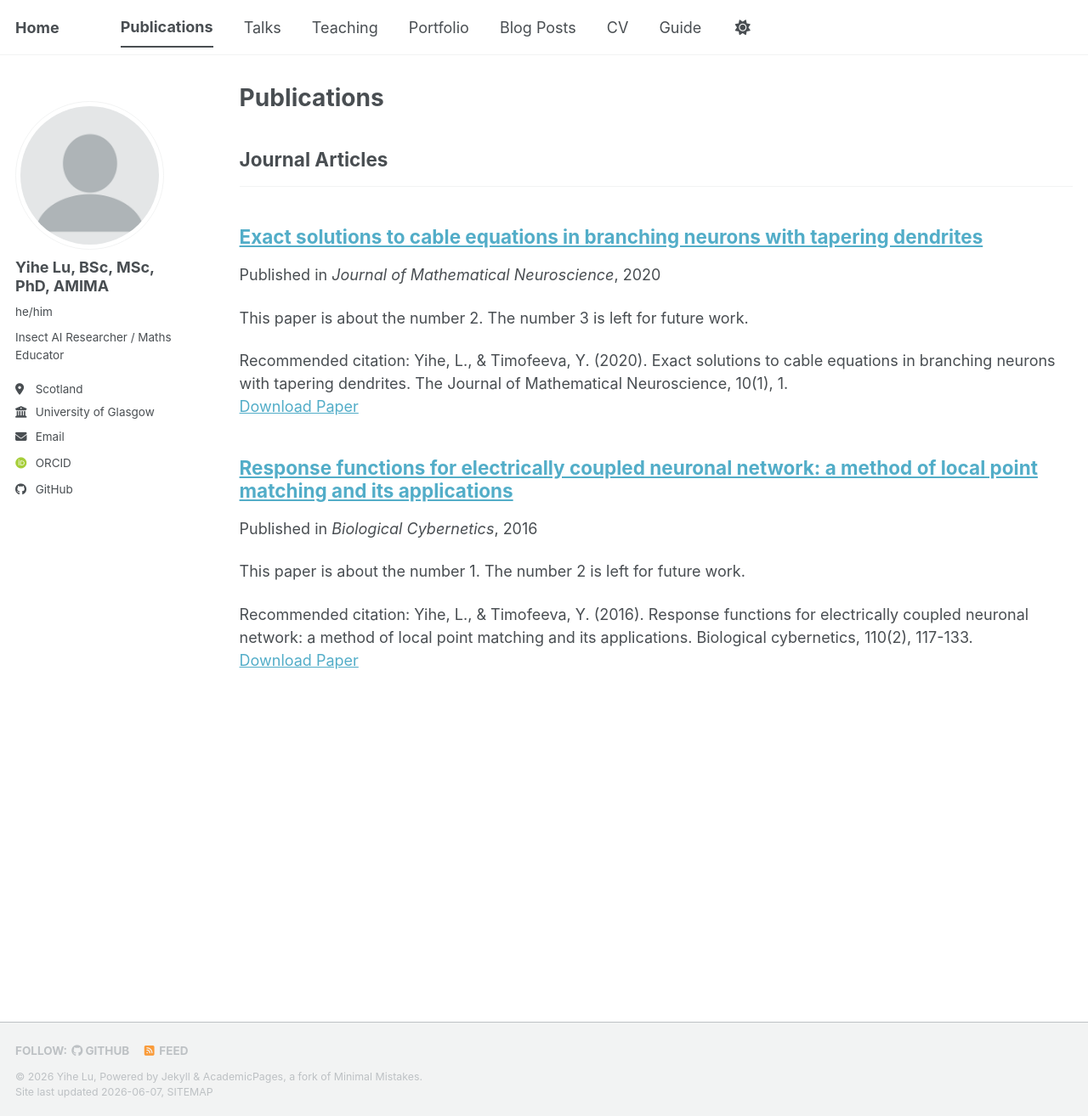
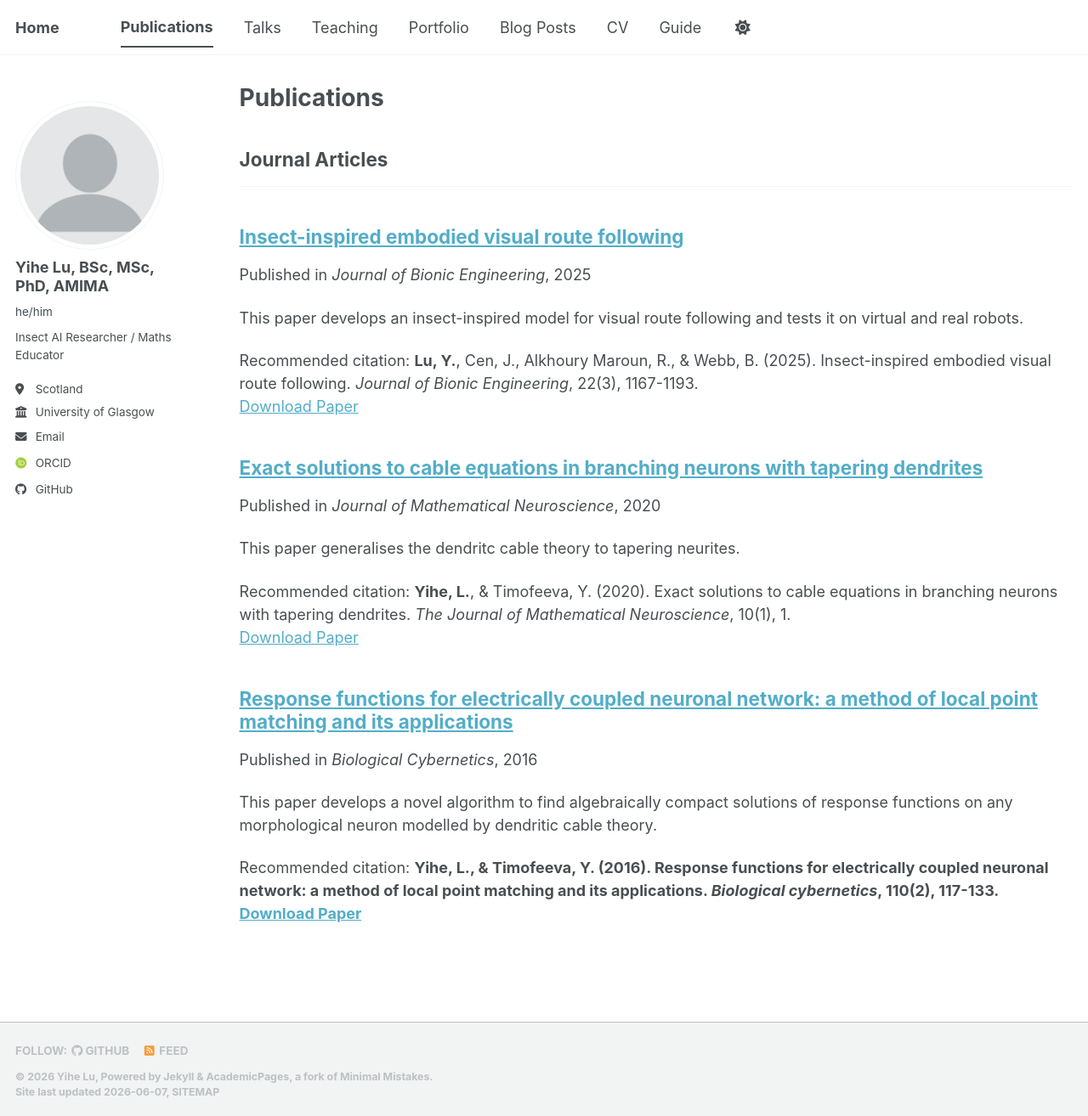
Before and after one commit to yihe-61wu/yihe-61wu.github.io, a Jekyll site: the page built from _pages/publications.html, in a window 1280 px wide and 1314 px high. Shown: the whole window at 85% size. Built offline with Jekyll 4.4.1, drawn with Linux system fonts in a browser that asks for light colours; some web fonts are replaced; a script bundle is joined from its source files by our own code; library files that are not in the unit come from our copies.

Commit message:
add paper 3

```diff
--- a/_publications/2016-03-18-response-functions-for-neuronal-network.md
+++ b/_publications/2016-03-18-response-functions-for-neuronal-network.md
@@ -3,13 +3,11 @@ title: "Response functions for electrically coupled neuronal network: a method o
 collection: publications
 category: manuscripts
 permalink: /publication/2016-03-18-response-functions-for-neuronal-network
-excerpt: 'This paper is about the number 1. The number 2 is left for future work.'
+excerpt: 'This paper develops a novel algorithm to find algebraically compact solutions of response functions on any morphological neuron modelled by dendritic cable theory.'
 date: 2016-03-18
 venue: 'Biological Cybernetics'
-# slidesurl: 'https://academicpages.github.io/files/slides1.pdf'
 paperurl: 'https://doi.org/10.1007/s00422-016-0681-y'
-# bibtexurl: 'https://academicpages.github.io/files/bibtex1.bib'
-citation: 'Yihe, L., & Timofeeva, Y. (2016). Response functions for electrically coupled neuronal network: a method of local point matching and its applications. Biological cybernetics, 110(2), 117-133.'
+citation: '<b>Yihe, L.<b>, & Timofeeva, Y. (2016). Response functions for electrically coupled neuronal network: a method of local point matching and its applications. <i>Biological cybernetics</i>, 110(2), 117-133.'
 ---
 
 ### Abstract
--- a/_publications/2020-01-28-exact-solutions-to-cable-equations.md
+++ b/_publications/2020-01-28-exact-solutions-to-cable-equations.md
@@ -3,11 +3,11 @@ title: "Exact solutions to cable equations in branching neurons with tapering de
 collection: publications
 category: manuscripts
 permalink: /publication/2020-01-28-exact-solutions-to-cable-equations
-excerpt: 'This paper is about the number 2. The number 3 is left for future work.'
+excerpt: 'This paper generalises the dendritc cable theory to tapering neurites.'
 date: 2020-01-28
 venue: 'Journal of Mathematical Neuroscience'
 paperurl: 'https://doi.org/10.1186/s13408-020-0078-z'
-citation: 'Yihe, L., & Timofeeva, Y. (2020). Exact solutions to cable equations in branching neurons with tapering dendrites. The Journal of Mathematical Neuroscience, 10(1), 1.'
+citation: '<b>Yihe, L.</b>, & Timofeeva, Y. (2020). Exact solutions to cable equations in branching neurons with tapering dendrites. <i>The Journal of Mathematical Neuroscience</i>, 10(1), 1.'
 ---
 
 ### Abstract
--- /dev/null
+++ b/_publications/2025-04-20-insect-inspired-visual-route-following.md
@@ -0,0 +1,14 @@
+---
+title: "Insect-inspired embodied visual route following"
+collection: publications
+category: manuscripts
+permalink: /publication/2025-04-20-insect-inspired-visual-route-following
+excerpt: 'This paper develops an insect-inspired model for visual route following and tests it on virtual and real robots.'
+date: 2025-04-20
+venue: 'Journal of Bionic Engineering'
+paperurl: 'https://doi.org/10.1007/s42235-025-00695-8'
+citation: '<b>Lu, Y.</b>, Cen, J., Alkhoury Maroun, R., & Webb, B. (2025). Insect-inspired embodied visual route following. <i>Journal of Bionic Engineering</i>, 22(3), 1167-1193.'
+---
+
+### Abstract
+In the visual ‘teach-and-repeat’ task, a mobile robot is expected to perform path following based on visual memory acquired along a route that it has traversed. Following a visually familiar route is also a critical navigation skill for foraging insects, which they accomplish robustly despite tiny brains. Inspired by the mushroom body structure in the insect brain and its well-understood associative learning ability, we develop an embodied model that can accomplish visual teach-and-repeat efficiently. Critical to the performance is steering the robot body reflexively based on the relative familiarity of left and right visual fields, eliminating the need for stopping and scanning regularly for optimal directions. The model is robust against noise in visual processing and motor control and can produce performance comparable to pure pursuit or visual localisation methods that rely heavily on the estimation of positions. The model is tested on a real robot and also shown to be able to correct for significant intrinsic steering bias.
```
